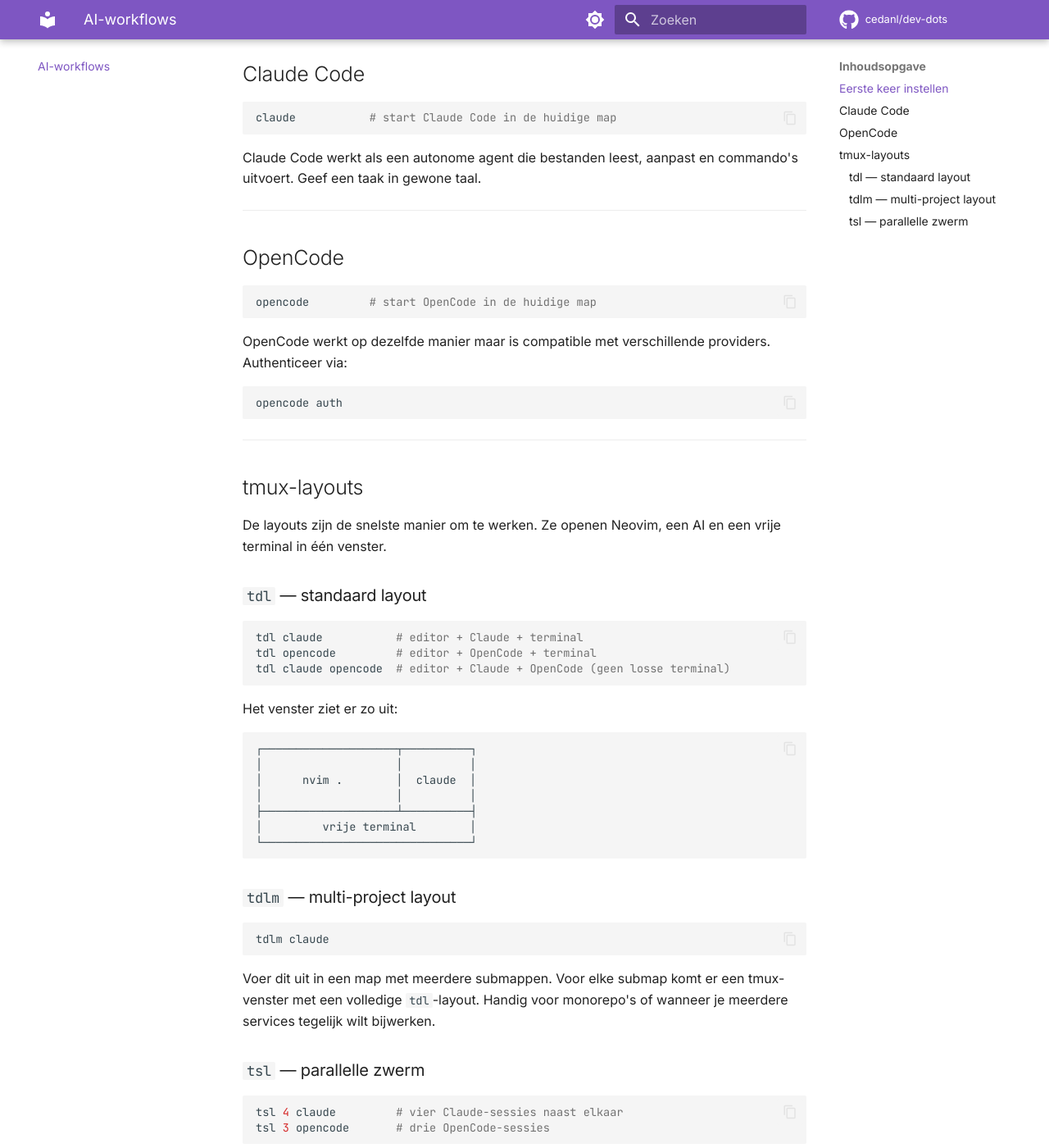
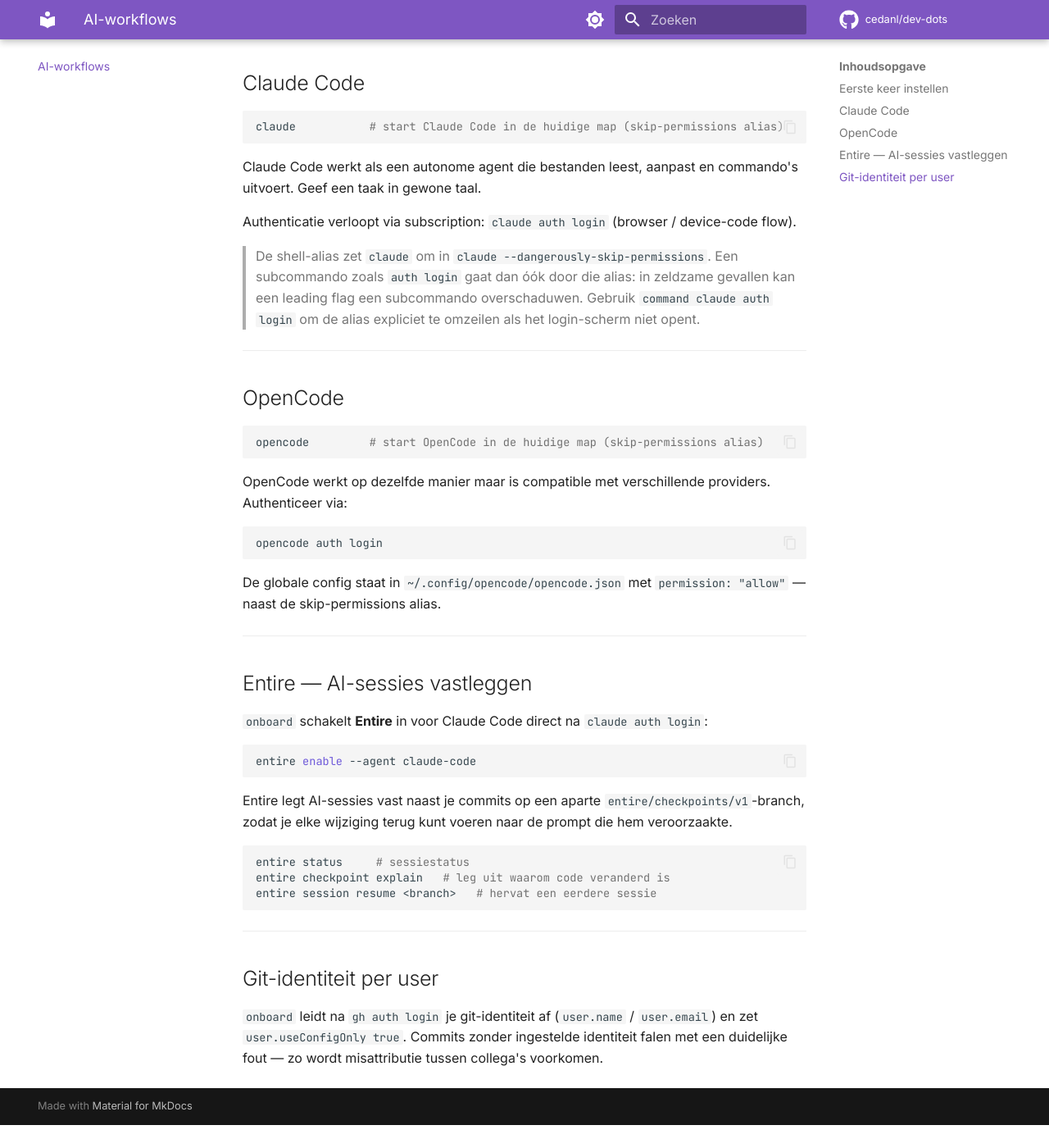
Before and after one commit to cedanl/dev-dots, an MkDocs documentation site: the page built from docs/ai.md, in a window 1280 px wide and 1400 px high, scrolled down 661 px. Shown: the whole window at 82% size. Built offline with MkDocs 1.6.1 and Material for MkDocs 9.7.7, drawn with Linux system fonts in a browser that asks for light colours; comment, search, counter and statistics services are not loaded; after the commit the page ends 2033 px from its top, so only the background shows below that; some of the changed text lies outside the part shown.

Commit message:
feat: align tools with upstream, subscription Claude auth, per-user git identity (#8)

````diff
--- a/docs/ai.md
+++ b/docs/ai.md
@@ -1,6 +1,6 @@
 # AI-workflows
 
-dev-dots is gebouwd rond AI-ondersteund ontwikkelen. Twee CLI-assistenten staan klaar: **Claude Code** (Anthropic) en **OpenCode** (OpenAI-compatible). De tmux-layouts zijn ontworpen om ze naadloos naast je editor te laten draaien.
+dev-dots is gebouwd rond AI-ondersteund ontwikkelen. Twee CLI-assistenten staan klaar: **Claude Code** (Anthropic) en **OpenCode** (OpenAI-compatible). Beide starten met `--dangerously-skip-permissions` (ingebakken als shell-alias) — binnen de devcontainer de bedoelde workflow.
 
 ---
 
@@ -12,82 +12,62 @@ Voer `onboard` uit voor een begeleide setup:
 onboard
 ```
 
-Of stel Claude Code handmatig in:
+Dit authenticeert in drie stappen:
 
-```bash
-claude-setup     # opent ~/.claude/secrets.sh in Neovim
-```
-
-Vul hier je `ANTHROPIC_FOUNDRY_API_KEY` en `ANTHROPIC_FOUNDRY_RESOURCE` in. De secrets worden automatisch geladen bij elke sessie.
+1. **gh auth login** — GitHub CLI (en stelt je git-identiteit in via `gh api user`)
+2. **opencode auth login** — GitHub Copilot in OpenCode
+3. **claude auth login** — Claude Code CLI (subscription)
 
 ---
 
 ## Claude Code
 
 ```bash
-claude           # start Claude Code in de huidige map
+claude           # start Claude Code in de huidige map (skip-permissions alias)
 ```
 
 Claude Code werkt als een autonome agent die bestanden leest, aanpast en commando's uitvoert. Geef een taak in gewone taal.
+
+Authenticatie verloopt via subscription: `claude auth login` (browser / device-code flow).
+
+> De shell-alias zet `claude` om in `claude --dangerously-skip-permissions`. Een subcommando zoals `auth login` gaat dan óók door die alias: in zeldzame gevallen kan een leading flag een subcommando overschaduwen. Gebruik `command claude auth login` om de alias expliciet te omzeilen als het login-scherm niet opent.
 
 ---
 
 ## OpenCode
 
 ```bash
-opencode         # start OpenCode in de huidige map
+opencode         # start OpenCode in de huidige map (skip-permissions alias)
 ```
 
 OpenCode werkt op dezelfde manier maar is compatible met verschillende providers. Authenticeer via:
 
 ```bash
-opencode auth
+opencode auth login
+```
+
+De globale config staat in `~/.config/opencode/opencode.json` met `permission: "allow"` — naast de skip-permissions alias.
+
+---
+
+## Entire — AI-sessies vastleggen
+
+`onboard` schakelt **Entire** in voor Claude Code direct na `claude auth login`:
+
+```bash
+entire enable --agent claude-code
+```
+
+Entire legt AI-sessies vast naast je commits op een aparte `entire/checkpoints/v1`-branch, zodat je elke wijziging terug kunt voeren naar de prompt die hem veroorzaakte.
+
+```bash
+entire status     # sessiestatus
+entire checkpoint explain   # leg uit waarom code veranderd is
+entire session resume <branch>   # hervat een eerdere sessie
 ```
 
 ---
 
-## tmux-layouts
+## Git-identiteit per user
 
-De layouts zijn de snelste manier om te werken. Ze openen Neovim, een AI en een vrije terminal in één venster.
-
-### `tdl` — standaard layout
-
-```bash
-tdl claude           # editor + Claude + terminal
-tdl opencode         # editor + OpenCode + terminal
-tdl claude opencode  # editor + Claude + OpenCode (geen losse terminal)
-```
-
-Het venster ziet er zo uit:
-
-```
-┌────────────────────┬──────────┐
-│                    │          │
-│      nvim .        │  claude  │
-│                    │          │
-├────────────────────┴──────────┤
-│         vrije terminal        │
-└───────────────────────────────┘
-```
-
-### `tdlm` — multi-project layout
-
-```bash
-tdlm claude
-```
-
-Voer dit uit in een map met meerdere submappen. Voor elke submap komt er een tmux-venster met een volledige `tdl`-layout. Handig voor monorepo's of wanneer je meerdere services tegelijk wilt bijwerken.
-
-### `tsl` — parallelle zwerm
-
-```bash
-tsl 4 claude         # vier Claude-sessies naast elkaar
-tsl 3 opencode       # drie OpenCode-sessies
-```
-
-Alle panelen starten hetzelfde commando, elk in de huidige map. Gebruik dit om taken parallel te laten draaien — bijvoorbeeld dezelfde prompt op meerdere subdirectories loslaten.
-
----
-
-!!! warning "tmux vereist"
-    `tdl`, `tdlm` en `tsl` werken alleen binnen een tmux-sessie. Start `tmux` voordat je ze aanroept.
+`onboard` leidt na `gh auth login` je git-identiteit af (`user.name` / `user.email`) en zet `user.useConfigOnly true`. Commits zonder ingestelde identiteit falen met een duidelijke fout — zo wordt misattributie tussen collega's voorkomen.
--- a/docs/navigatie.md
+++ b/docs/navigatie.md
@@ -74,46 +74,17 @@ tmux gebruikt vi-stijl selectie in kopieermodus. Kopiëren werkt via **OSC 52**:
 
 ---
 
-## AI-layouts
+## Werksessie
 
-Dit zijn de krachtigste commando's in dev-dots. Ze bouwen in één keer een complete werkomgeving op.
-
-### `tdl` — editor + AI + terminal
+Zo ziet een complete AI-codesessie eruit:
 
 ```bash
-tdl claude       # Neovim + Claude Code + vrije terminal
-tdl opencode     # Neovim + OpenCode + vrije terminal
-tdl claude opencode  # Neovim + twee AI-assistenten
+cd mijn-project
+claude           # Claude Code (skip-permissions alias)
+# Neovim erbij:
+nvim .
+# of start OpenCode:
+opencode          # skip-permissions alias
 ```
 
-Het venster ziet er zo uit:
-
-```
-┌────────────────────┬──────────┐
-│                    │          │
-│      nvim .        │  claude  │
-│                    │          │
-├────────────────────┴──────────┤
-│         vrije terminal        │
-└───────────────────────────────┘
-```
-
-### `tdlm` — één layout per submap
-
-```bash
-tdlm claude
-```
-
-Voor elke submap van de huidige directory opent `tdlm` een apart tmux-venster met de volledige `tdl`-layout. Handig voor monorepo's of wanneer je meerdere services tegelijk wilt bijwerken.
-
-### `tsl` — parallelle zwerm
-
-```bash
-tsl 4 claude     # start Claude Code in 4 panelen tegelijk
-tsl 3 opencode
-```
-
-Alle panelen krijgen hetzelfde commando. Gebruik dit om meerdere taken tegelijkertijd te laten draaien.
-
-!!! tip
-    Al deze commando's vereisen een actieve tmux-sessie. Start `tmux` voordat je ze aanroept.
+Wil je meerdere terminals naast elkaar, gebruik dan handmatig tmux-panelen (`Ctrl+b %` / `Ctrl+b "`) of splits in VS Code's terminal.
````
Also changed, not shown: README.md (+7 -11 lines), docs/index.md (+15 -16 lines), 11 other files.
